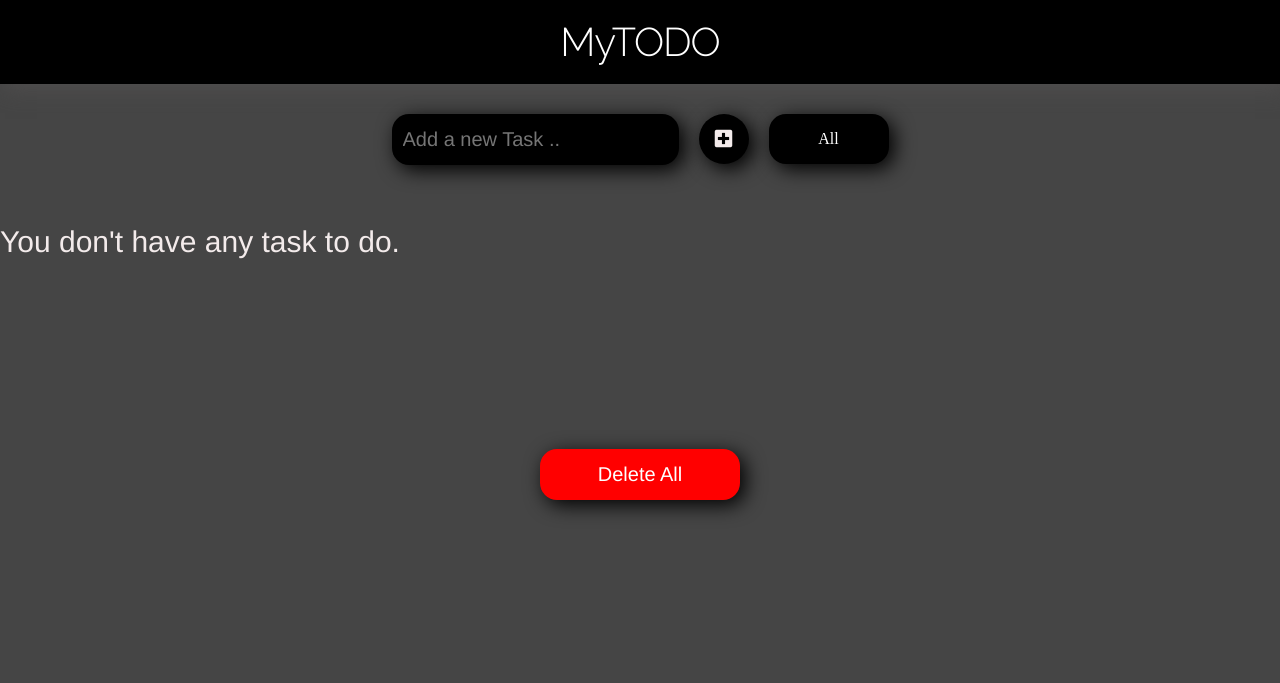
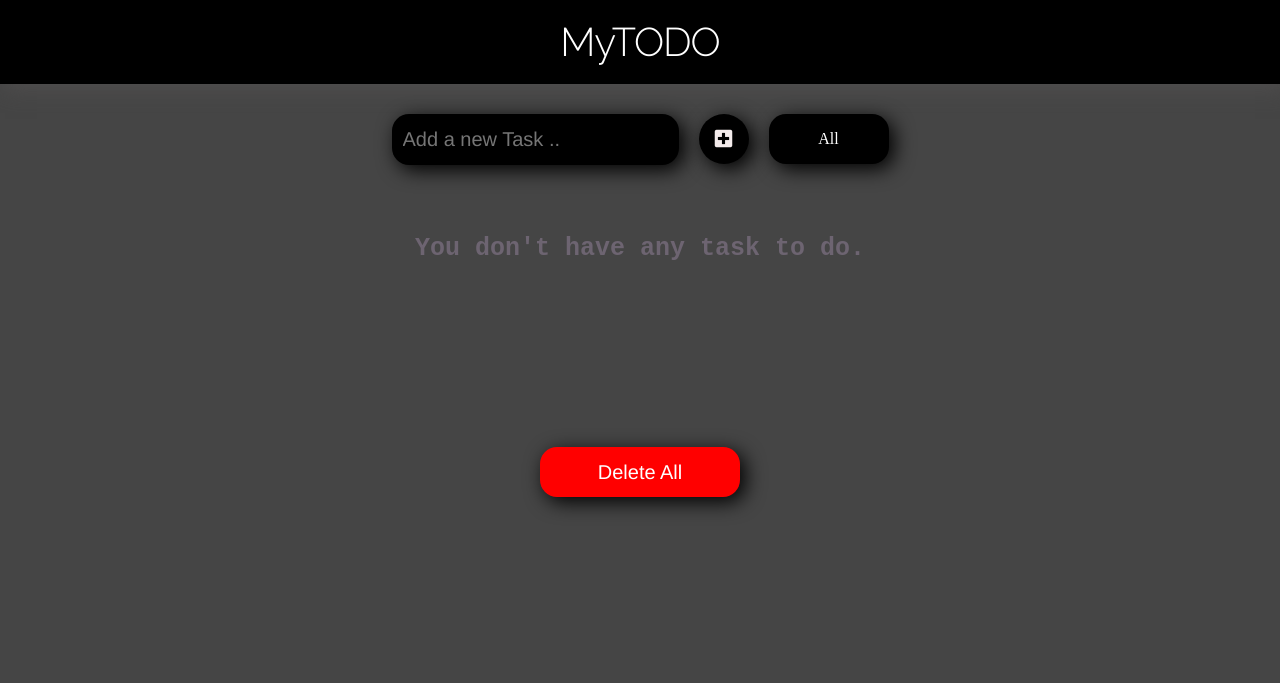
Before and after one commit to Rayyanbaig1243/TODO, a plain HTML site: page index.html in a window 1280 px wide. Shown: the top 683 px of the page. Drawn offline with nearby package versions, Linux system fonts and the light colour scheme.

Commit message:
Update style.css

```diff
--- a/style.css
+++ b/style.css
@@ -102,7 +102,17 @@ form button:hover {
   background: #ffffff;
   color: var(--white);
 }
+#default{
+    display: block;
+    margin: auto;
+   text-align: center;
+    padding-top: 30px;
+    color: rgb(109, 100, 113);
+    font-weight: 700;
+    font-size: 25px;
+    font-family: 'Courier New', Courier, monospace;
 
+}
 .delete-all {
   background-color: red;
   color: white;
```
